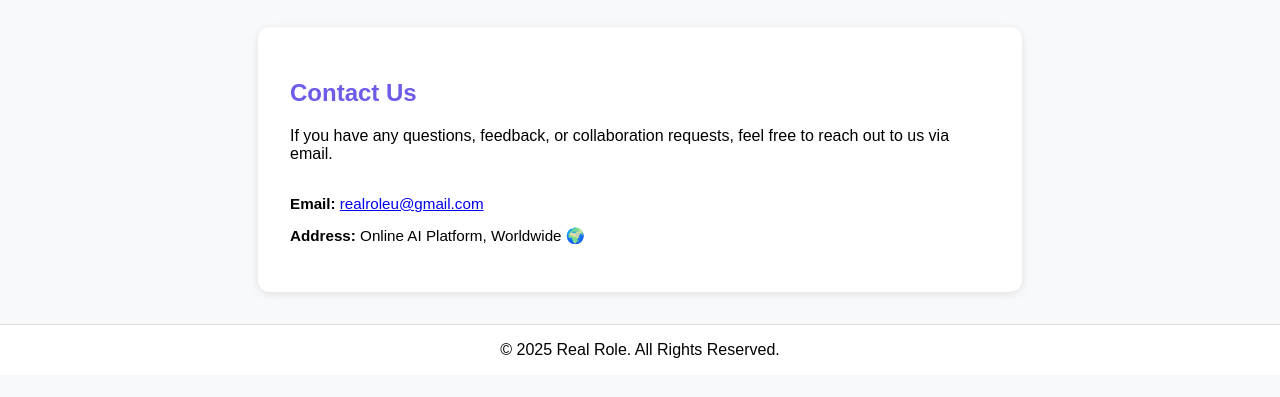
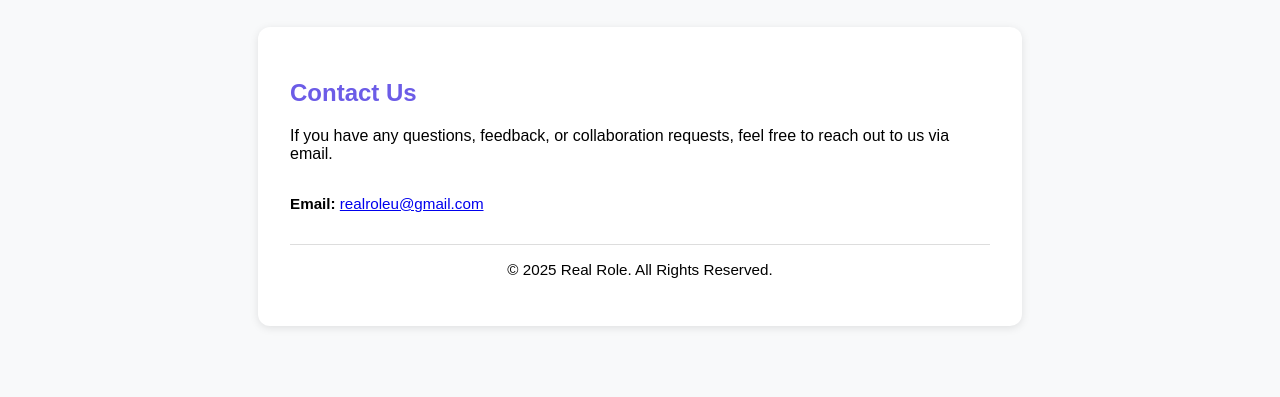
Before and after one commit to realroles/Hero, a website: page contact.html in a window 1280 px wide. Shown: the part 65-462 px from the top of the page. Drawn offline with Linux system fonts and the light colour scheme.

Commit message:
Update contact.html

```diff
--- a/contact.html
+++ b/contact.html
@@ -55,9 +55,6 @@
 
     <div class="info">
       <p><strong>Email:</strong> <a href="mailto:realroleu@gmail.com">realroleu@gmail.com</a></p>
-      <p><strong>Address:</strong> Online AI Platform, Worldwide 🌍</p>
-    </div>
-  </div>
 
   <footer>© 2025 Real Role. All Rights Reserved.</footer>
 </body>
```
